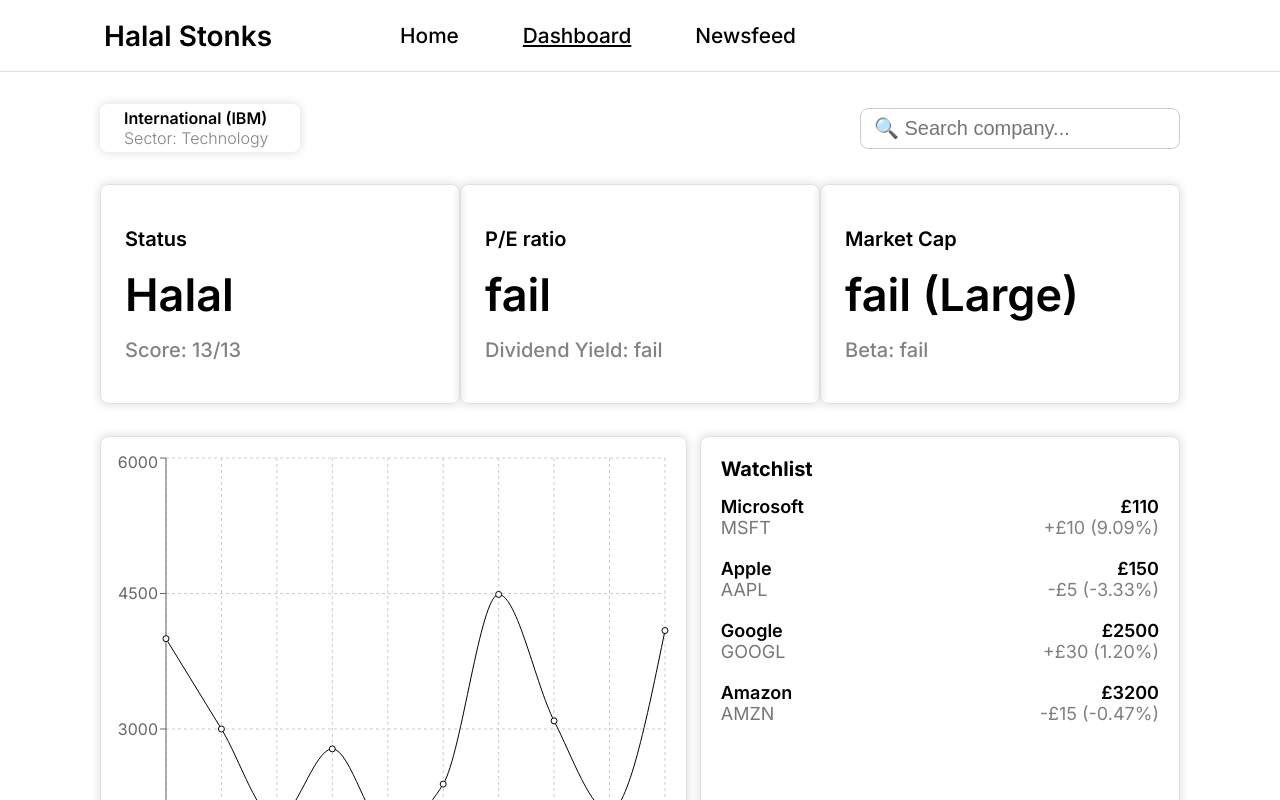
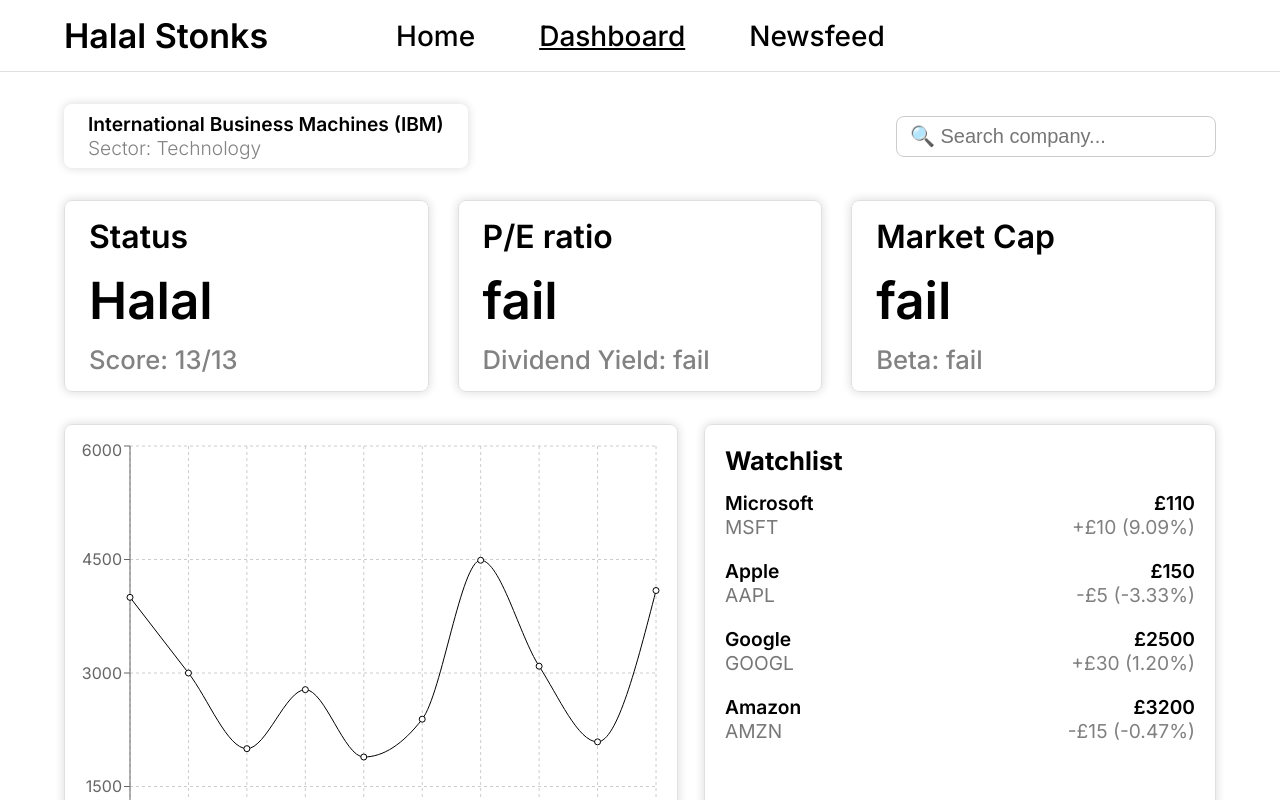
Before and after one commit to intisharalam/Web-Design, a Next.js app in the folder halal-stock-screener/: page /dashboard in a window 1280 px wide. Built offline with nearby package versions, Linux system fonts and the light colour scheme.

Commit message:
finished making it responsive css

```diff
--- a/halal-stock-screener/app/dashboard/page.js
+++ b/halal-stock-screener/app/dashboard/page.js
@@ -7,7 +7,7 @@
 import Card from '@/components/card';
 import LineChart from '@/components/linechart';
 import Watchlist from '@/components/watchlist';
-import BalanceSheets from '@/components/barchart';
+import BarChart from '@/components/barchart';
 import CriteriaTable from '@/components/criteriatable';
 import { useRouter } from 'next/navigation';
 
@@ -31,9 +31,6 @@
   { year: '2022', assets: 4800, liabilities: 1300 },
   { year: '2023', assets: 6000, liabilities: 1800 },
 ];
-
-
-
 
 
 export default function Dashboard() {
@@ -233,7 +230,7 @@
                 {companyData.data && Object.keys(companyData.data).length > 0 ? (
                   `${companyData.data['Company Name']} (${companyData.data['Symbol']})`
                 ) : (
-                  'International (IBM)'
+                  'International Business Machines (IBM)'
                 )}
               </div>
               <div className={styles.sector}>
@@ -262,7 +259,7 @@
         />
         <Card
           topText="Market Cap"
-          middleText={loading ? 'Loading...' : (`${companyData.data ? companyData.data['Market Cap'] : 'fail'} (Large)`)}
+          middleText={loading ? 'Loading...' : (`${companyData.data ? companyData.data['Market Cap'] : 'fail'}`)}
           bottomText={loading ? 'Loading...' : (`Beta: ${companyData.data ? companyData.data['Beta'] : 'fail'}`)}
         />
       </div>
@@ -292,7 +289,7 @@
         </div>
 
         <div className={styles.balanceSheets}>
-          <BalanceSheets chartData={loading ? [] : (companyData.data ? companyData.data['Assets_Liabilities'] : assetLiability)} />
+          <BarChart chartData={loading ? [] : (companyData.data ? companyData.data['Assets&Liabilities'] : assetLiability)} />
         </div>
       </div>
     </div>
--- a/halal-stock-screener/components/linechart.js
+++ b/halal-stock-screener/components/linechart.js
@@ -14,10 +14,13 @@
   render() {
     const { chartData } = this.props;
 
+    // Ensure the data is sorted by time in ascending order
+    const sortedData = chartData.slice().sort((a, b) => new Date(a.time) - new Date(b.time));
+
     return (
       <div className={styles.chart_container}>
         <ResponsiveContainer>
-          <LineChart data={chartData}>
+          <LineChart data={sortedData}>
             <CartesianGrid strokeDasharray="3 3" />
             <XAxis dataKey="time" />
             <YAxis />
--- a/halal-stock-screener/styles/barchart.module.scss
+++ b/halal-stock-screener/styles/barchart.module.scss
@@ -3,9 +3,8 @@
   flex-direction: column;
   justify-content: center;
 
-  min-height: 600px;
+  width: 30vw;
 
-  width: 100%;
   height: 100%;
 
   border: 1px solid #E0E0E0;
@@ -13,3 +12,26 @@
   border-radius: 8px;
   padding: 1rem 1rem 0 0;
 }
+
+@media screen and (max-width: 1600px) {
+  .chart_container{
+    display: flex;
+    flex-direction: column;
+    justify-content: center;
+
+    width: 75vw;
+    height: 40vw;
+
+    border: 1px solid #E0E0E0;
+    box-shadow: 0 0 10px 1px #E0E0E0;
+    border-radius: 8px;
+    padding: 1rem 1rem 0 0;
+  }
+}
+
+@media screen and (max-width: 845px) {
+  .chart_container {
+    width: 75vw;
+    height: 60vw;
+  }
+}
--- a/halal-stock-screener/styles/card.module.scss
+++ b/halal-stock-screener/styles/card.module.scss
@@ -3,45 +3,49 @@
     justify-content: center;
     flex-flow: column nowrap;
 
-    row-gap: 16px;
+    row-gap: 1vw;
     padding: 24px;
 
-    width: 540px;
-    height: 220px;
+    width: 28.5vw;
+    height: 15vw;
+
+    max-width: 550px;
+    max-height: 290px;
+
     border: 1px solid #E0E0E0;
     border-radius: 8px;
     box-shadow: 0 0 10px 1px #E0E0E0;
 
     .topText {
         font-weight: 600;
-        font-size: 20px;
+        font-size: clamp(1rem, 2.5vw, 34px);
     }
 
     .middleText {
         font-weight: 600;
-        font-size: 45px;
+        font-size: clamp(1rem, 4vw, 64px);
     }
 
     .bottomText {
         font-weight: 500;
-        font-size: 20px;
+        font-size: clamp(1rem, 2vw, 30px);
         color: #828282;
     }
 }
 
 @media screen and (max-width: 845px) {
     .container{
-        width: 75vw;;
-        height: 45vw;
-        margin: 0 0 1.5rem 0;
+        width: 75vw;
+        height: 30vw;
+        margin: 0 0 1rem 0;
         .topText{
-            font-size: 5vw;
+            font-size: clamp(1rem, 4vw, 44px);
         }
         .middleText {
-            font-size: 11vw;
+            font-size: clamp(1rem, 7vw, 84px);
         }
         .bottomText{
-            font-size: 5vw;
+            font-size: clamp(1rem, 3vw, 30px);
         }
     }
 }
--- a/halal-stock-screener/styles/criteriatable.module.scss
+++ b/halal-stock-screener/styles/criteriatable.module.scss
@@ -1,7 +1,7 @@
 .table_container {
+  width: 28vw;
   height: 100%;
-  width: 100%;
-  min-height: 600px;
+
   border: 1px solid #E0E0E0;
   box-shadow: 0 0 10px 1px #E0E0E0;
   border-radius: 8px;
@@ -37,3 +37,15 @@
 .table th {
   text-transform: uppercase; /* Example: Convert header text to uppercase */
 }
+
+@media screen and (max-width: 845px) {
+  .table_container {
+    font-size: clamp(9px, 1vw, 20px);
+  }
+}
+
+@media screen and (max-width: 1600px) {
+    .table_container {
+      width: clamp(100px, 75vw, 90vw);
+    }
+}
--- a/halal-stock-screener/styles/dashboard.module.scss
+++ b/halal-stock-screener/styles/dashboard.module.scss
@@ -1,5 +1,5 @@
 .container {
-    margin: 0 6.25rem;
+    margin: 0 5vw;
 
     .stockName {
         display: flex;
@@ -13,11 +13,12 @@
             flex-flow: column nowrap;
 
             font-weight: 600;
-            font-size: 16px;
+            font-size: clamp(1rem, 1.5vw, 24px);
 
             padding: 24px;
-            width: clamp(200px, 100vw, 10vw);
-            height: 32px;
+            width: auto;
+            height: 5vw;
+            max-height: 70px;
             border-radius: 8px;
             box-shadow: 0 0 10px 1px #E0E0E0;
 
@@ -30,32 +31,18 @@
     }
     .cardRow {
         display: flex;
+        justify-content: space-between;
+    }
+    .stockData {
+        display: flex;
         margin: 32px 0;
         justify-content: space-between;
     }
-    .stockData {
-        display: grid;
-        grid-template-columns: 1.1fr 0.9fr;
-        margin: 32px 0;
+    .financialData {
+        display: flex;
+        flex-direction: row;
         justify-content: space-between;
-        gap: 1vw;
-
-        .graph, .watchlist {
-            flex: 1;
-        }
-    }
-    .financialData {
-        display: grid;
-        grid-template-columns: 0.95fr 0.95fr 1.1fr;
-        margin: 32px 0;
-        justify-content: space-between;
-        gap: 0.5vw;
-
-        .benjaminCriteria, .halalCriteria, .balanceSheets {
-            flex: 1;
-            display: flex;
-            flex-direction: column;
-          }
+        flex-wrap: wrap;
     }
 }
 
@@ -66,6 +53,7 @@
             flex-direction: column-reverse;
             .ticker{
                 width: 75vw;
+                height: auto;
             }
         }
 
@@ -76,22 +64,42 @@
         }
 
     .stockData {
-        display: grid;
-        grid-template-rows: 1fr 1fr;
-        grid-template-columns: 1fr;
-
-        .graph, .watchlist {
-            justify-self: center;
-            width: 100vw;
-            padding: 0.5rem 12.5vw;
-        }
+        display: flex;
+        flex-direction: column;
+        align-items: center;
     }
 
     .financialData {
         display: flex;
         flex-direction: column;
+        align-items: center;
         width: 100%;
         padding: 0.5rem 12.5vw;
     }
 }
 }
+
+@media screen and (max-width: 1600px) {
+    .container {
+        .financialData {
+            display: flex;
+            flex-direction: column;
+            align-items: center;
+            gap: 1rem;
+
+            .balanceSheets {
+                margin-bottom: 2.5rem;
+            }
+        }
+    }
+}
+
+@media screen and (max-width: 845px) {
+    .container {
+        .financialData {
+            display: flex;
+            flex-direction: column;
+            align-items: center;
+        }
+    }
+  }
--- a/halal-stock-screener/styles/linechart.module.scss
+++ b/halal-stock-screener/styles/linechart.module.scss
@@ -2,11 +2,9 @@
   display: flex;
   flex-direction: column;
 
-  min-width: 350px;
-  max-height: 600px;
+  width: clamp(10px, 48vw, 820px);
+  height: clamp(10px, 40vw, 690px);
 
-  width: 100%;
-  height: 100%;
   border: 1px solid #E0E0E0;
   box-shadow: 0 0 10px 1px #E0E0E0;
   border-radius: 8px;
@@ -16,6 +14,7 @@
 @media screen and (max-width: 845px) {
   .chart_container {
     flex-direction: column;
-    width: 100%;
+    width: 75vw;
+    height: 75vw;
   }
 }
--- a/halal-stock-screener/styles/navbar.module.scss
+++ b/halal-stock-screener/styles/navbar.module.scss
@@ -7,8 +7,8 @@
 }
 
 .siteName h1 {
-    font-size: 1.75rem;
-    padding: 0 6rem 0 6.5rem;
+    font-size: clamp(1rem, 3vw, 34px);
+    padding: 0 6rem 0 5vw;
     font-weight: 600;
 }
 
@@ -33,6 +33,7 @@
 .nav a {
     color: inherit;
     font-weight: 500;
+    font-size: clamp(.5rem, 2.5vw, 28px);
     text-decoration: none;
     height: 100%;
     display: flex;
--- a/halal-stock-screener/styles/watchlist.module.scss
+++ b/halal-stock-screener/styles/watchlist.module.scss
@@ -3,11 +3,8 @@
   flex-direction: column;
   padding: 20px;
 
-  min-width: 335px;
-  min-height: 600px;
-
-  width: 100%;
-  height: 100%;
+  width: clamp(10px, 40vw, 690px);
+  height: clamp(10px, 40vw, 690px);
 
   overflow: hidden;
   overflow-y: scroll;
@@ -17,13 +14,13 @@
 
   .heading{
     padding-bottom: 15px;
-    font-size: 20px;
+    font-size: clamp(1rem, 2vw, 34px);
     }
   .item {
       display: flex;
       align-items: center;
       margin-bottom: 20px;
-      font-size: 18px;
+      font-size: clamp(1rem, 1.5vw, 27px);
     }
     .details {
       flex-grow: 1;
@@ -46,3 +43,23 @@
       align-items: end;
     }
   }
+
+  @media screen and (max-width: 845px) {
+    .list {
+      flex-direction: column;
+      margin-top: 1rem;
+      width: 75vw;
+      height: 75vw;
+
+      .heading{
+        padding-bottom: 15px;
+        font-size: clamp(1rem, 2vw, 34px);
+        }
+      .item {
+          display: flex;
+          align-items: center;
+          margin-bottom: 20px;
+          font-size: clamp(1rem, 1.5vw, 27px);
+        }
+    }
+  }
```
Also changed, not shown: 1 other file (tests, documents, lock files or other folders).
